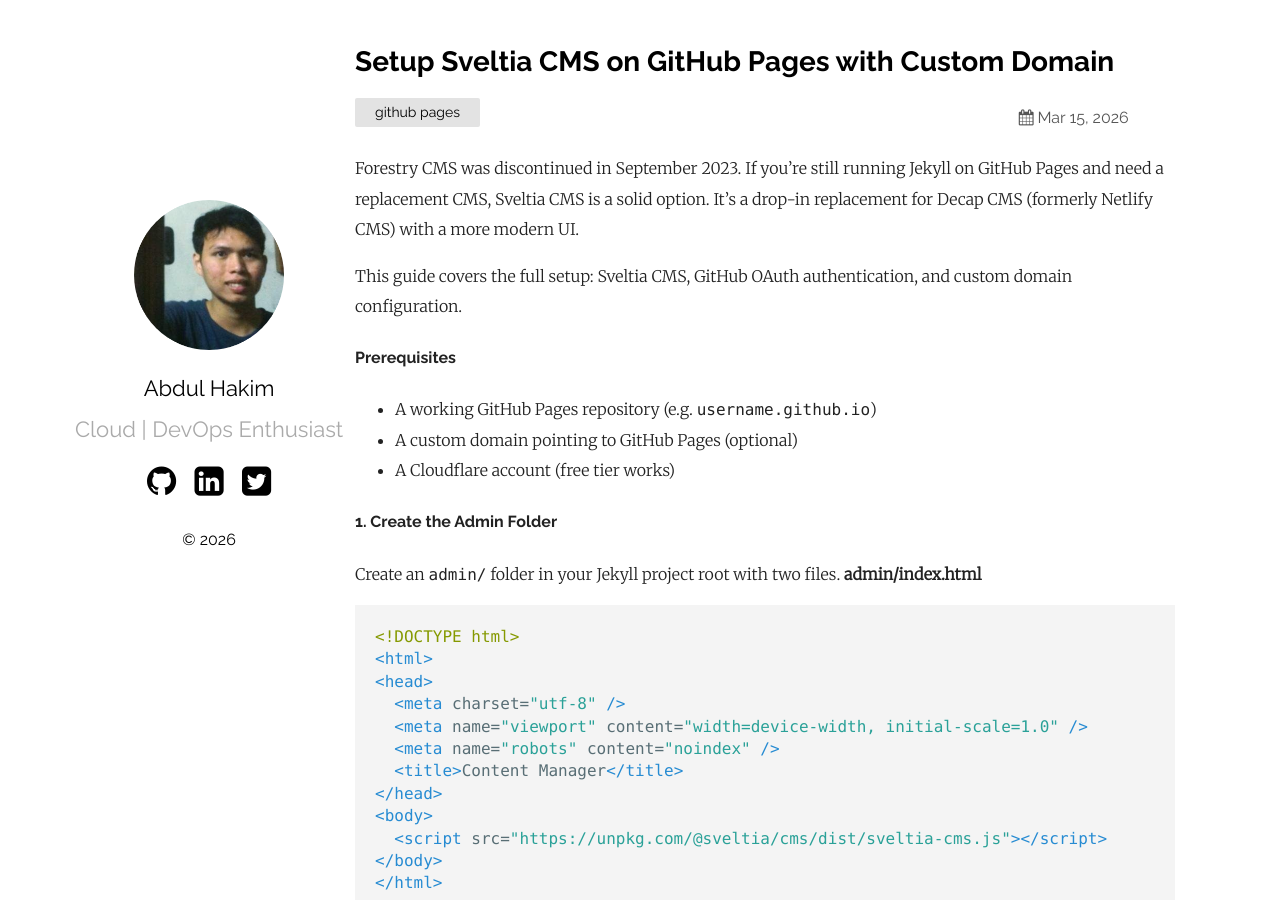
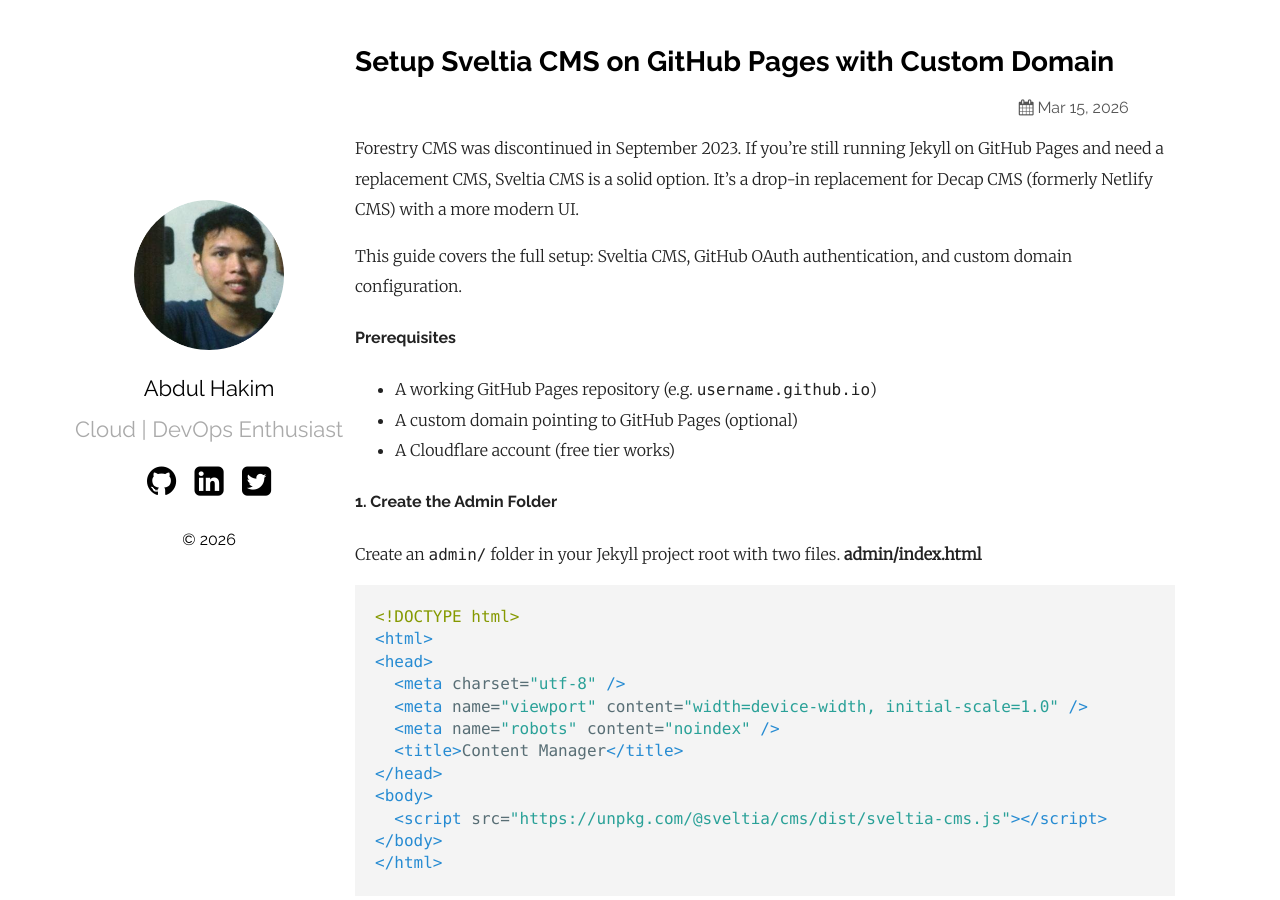
Before and after one commit to ahakimx/ahakimx.github.io, a Jekyll site: the page built from _posts/2026-03-15-setup-sveltia-cms-on-github-pages-with-custom-domain.md, in a window 1280 px wide and 900 px high. Built offline with Jekyll 4.4.1, drawn with Linux system fonts in a browser that asks for light colours; comment, search, counter and statistics services are not loaded.

Commit message:
Update Posts “2026-03-15-setup-sveltia-cms-on-github-pages-with-custom-domain”

```diff
--- a/_posts/2026-03-16-setup-sveltia-cms-on-github-pages-with-custom-domain.md
+++ b/_posts/2026-03-15-setup-sveltia-cms-on-github-pages-with-custom-domain.md
@@ -2,8 +2,7 @@
 layout: post
 title: Setup Sveltia CMS on GitHub Pages with Custom Domain
 date: 2026-03-15T00:01:00
-categories:
-  - github pages
+categories: []
 comments: 'true'
 ---
 
```
